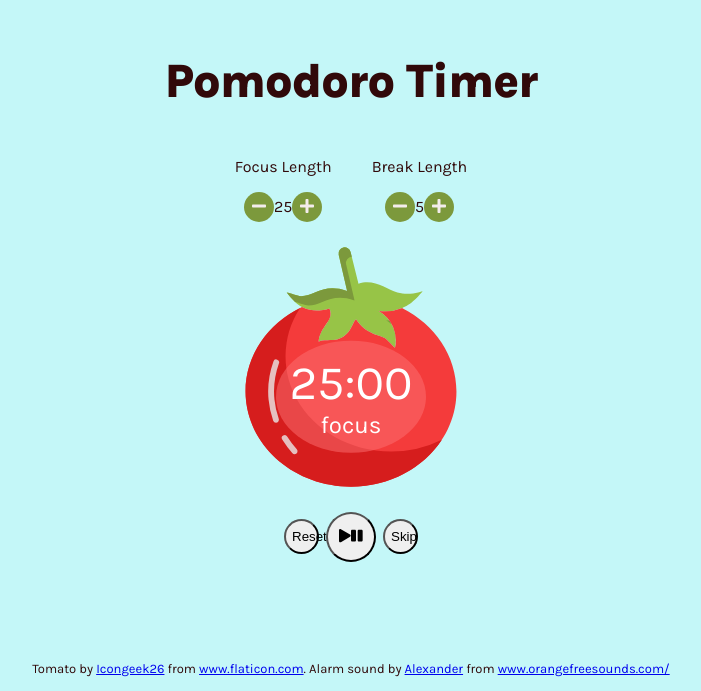
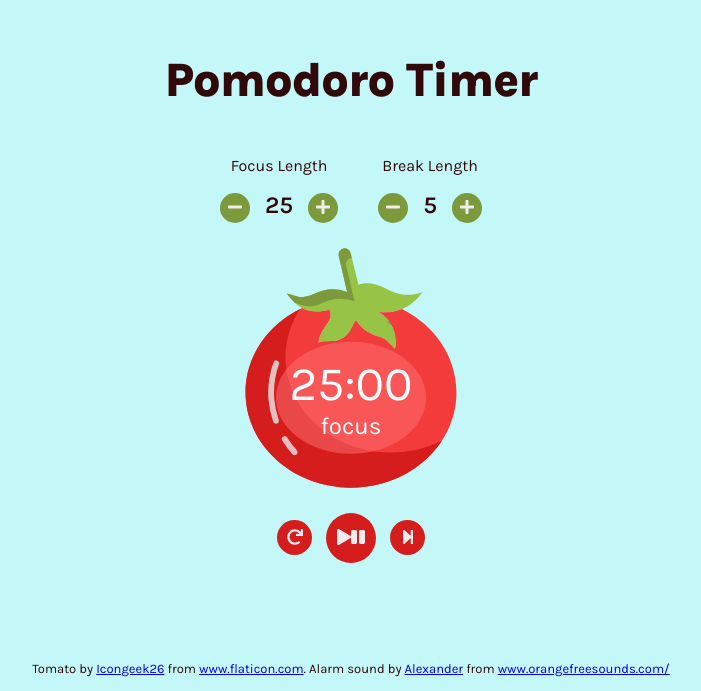
Before and after one commit to aileen-r/pomodoro-timer, a React (Create React App) app: page / in a window 1280 px wide. Shown: the part 109-800 px from the top of the page, without its empty margins (289-990 px from the left). Built offline with nearby package versions, Linux system fonts and the light colour scheme.

Commit message:
Style SessionControl buttons; add aria labels to SessionControl buttons

```diff
--- a/src/components/LengthControl/LengthControl.jsx
+++ b/src/components/LengthControl/LengthControl.jsx
@@ -50,7 +50,7 @@ const LengthControl = ({ length, onLengthChange, type }) => {
         onClick={decrement}
         type={typeId}
       />
-      <span id={valueId}>{length}</span>
+      <span id={valueId} className="LengthControl-length">{length}</span>
       <IncrDecrBtn
         action="Increment"
         controlLabel={controlLabel}
--- a/src/components/LengthControl/LengthControl.scss
+++ b/src/components/LengthControl/LengthControl.scss
@@ -1,14 +1,21 @@
 @import '../../styles/variables.scss';
 
 .LengthControl {
+
   .LengthControl-button {
     // TODO - icon moves to right when clicking button
     background: $dark-green;
     border: none;
     border-radius: 50%;
+    color: $white;
     font-size: 1em;
-    color: $white;
     height: 30px;
     width: 30px;
   }
+
+  .LengthControl-length {
+    font-size: 1.5em;
+    font-weight: 600;
+    margin: 0 15px;
+  }
 }
--- a/src/components/SessionControl/SessionControl.css
+++ /dev/null
@@ -1,10 +0,0 @@
-.SessionControl .SessionControl-btn {
-    border-radius: 50%;
-    height: 35px;
-    width: 35px;
-}
-
-.SessionControl .SessionControl-btn.--main {
-    height: 50px;
-    width: 50px;
-}
--- a/src/components/SessionControl/SessionControl.jsx
+++ b/src/components/SessionControl/SessionControl.jsx
@@ -1,11 +1,16 @@
 import React from 'react';
-import './SessionControl.css';
+import './SessionControl.scss';
 
-const SessionControl = ({ children, id, main, onClick }) => {
+const SessionControl = ({ ariaLabel, children, id, main, onClick }) => {
   const mainClass = main ? '--main' : '';
   return (
     <div className="SessionControl">
-      <button className={`SessionControl-btn ${mainClass}`} id={id} onClick={onClick}>
+      <button
+        aria-label={ariaLabel}
+        className={`SessionControl-btn ${mainClass}`}
+        id={id}
+        onClick={onClick}
+      >
         {children}
       </button>
     </div>
--- /dev/null
+++ b/src/components/SessionControl/SessionControl.scss
@@ -0,0 +1,18 @@
+@import '../../styles/variables.scss';
+
+.SessionControl {
+  .SessionControl-btn {
+    background-color: $dark-red;
+    border: none;
+    border-radius: 50%;
+    color: $white;
+    font-size: 1em;
+    height: 35px;
+    width: 35px;
+
+    &.--main {
+      height: 50px;
+      width: 50px;
+    }
+  }
+}
--- a/src/containers/App.jsx
+++ b/src/containers/App.jsx
@@ -1,6 +1,6 @@
 import React, { useState, useEffect, useRef, useCallback } from 'react';
 import { FontAwesomeIcon } from '@fortawesome/react-fontawesome';
-import { faPause, faPlay } from '@fortawesome/free-solid-svg-icons';
+import { faPause, faPlay, faRedo, faStepForward } from '@fortawesome/free-solid-svg-icons';
 
 import Timer from '../components/Timer';
 import LengthControl from '../components/LengthControl';
@@ -112,14 +112,24 @@ const App = () => {
         </div>
         <Timer mode={mode} time={timer} />
         <div className="session-controls">
-          <SessionControl id="reset" onClick={resetTimer}>
-            Reset
+          <SessionControl ariaLabel="Reset timer" id="reset" onClick={resetTimer}>
+            <FontAwesomeIcon icon={faRedo} />
           </SessionControl>
-          <SessionControl id="start_stop" main onClick={startStopTimer}>
+          <SessionControl
+            ariaLabel={`${timerRunning ? 'Stop' : 'Start'} timer`}
+            id="start_stop"
+            main
+            onClick={startStopTimer}
+          >
             <FontAwesomeIcon icon={faPlay} />
             <FontAwesomeIcon icon={faPause} />
           </SessionControl>
-          <SessionControl onClick={switchModes}>Skip</SessionControl>
+          <SessionControl
+            ariaLabel={`Skip to next ${mode === 'focus' ? 'break' : 'focus'} session`}
+            onClick={switchModes}
+          >
+            <FontAwesomeIcon icon={faStepForward} />
+          </SessionControl>
         </div>
         <Footer />
       </main>
--- a/src/containers/App.scss
+++ b/src/containers/App.scss
@@ -32,6 +32,6 @@
   margin-top: 20px;
 }
 
-.session-controls .SessionControl:not(:first-child) {
-  padding-left: 7px;
+.session-controls .SessionControl{
+  margin: 0 7px;
 }
```
